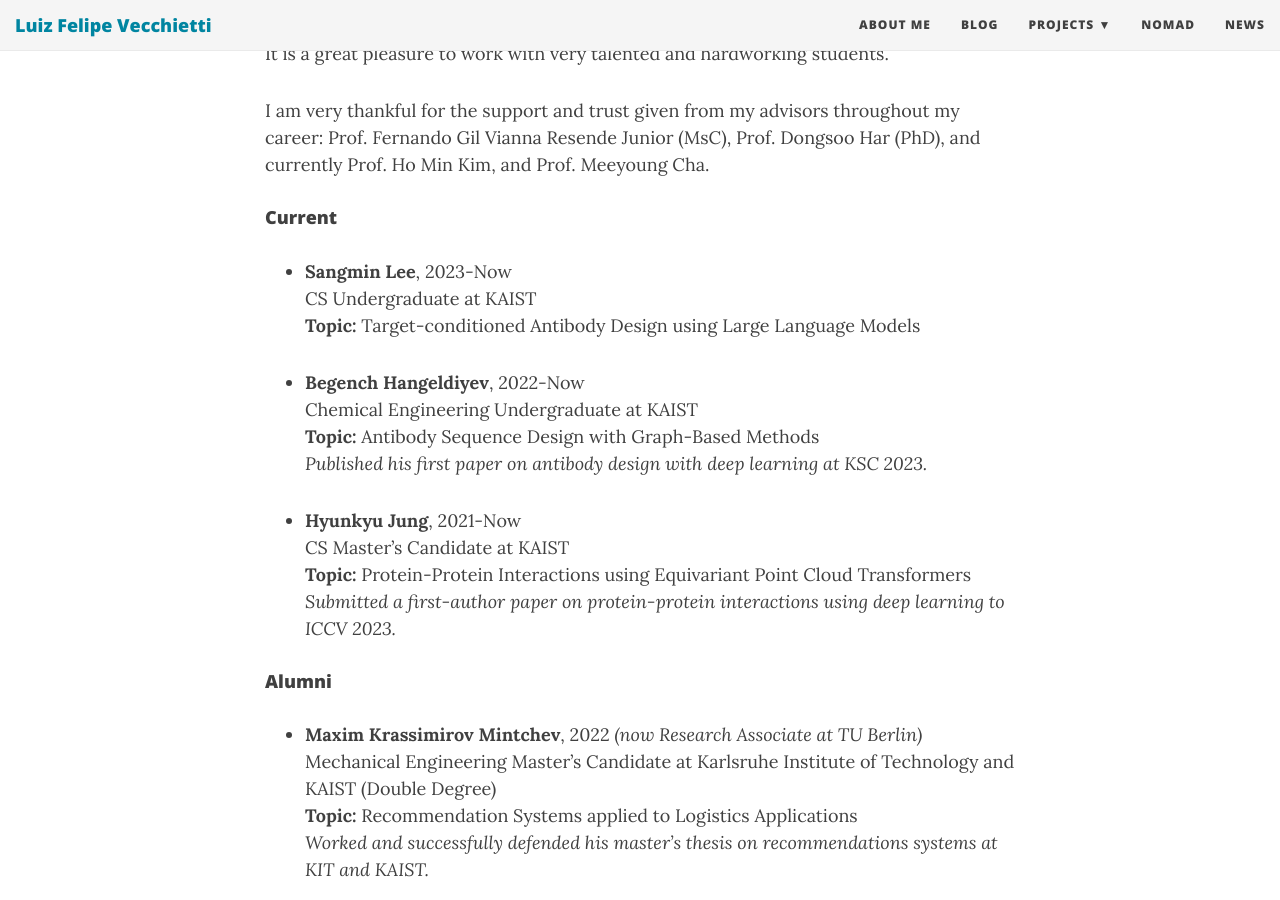
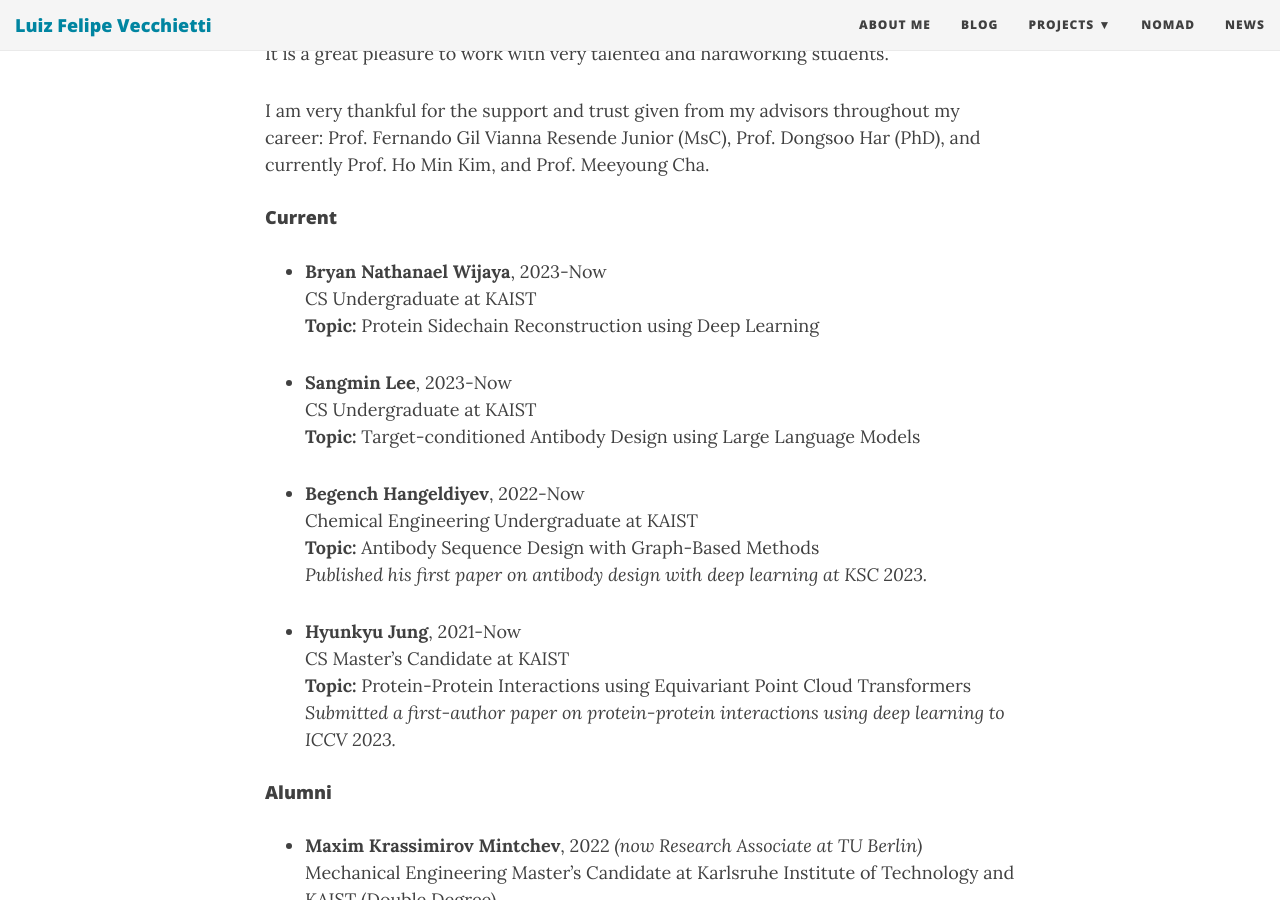
Before and after one commit to lfelipesv/lfelipesv.github.io, a Jekyll site: the page built from aboutme.md, in a window 1280 px wide and 900 px high, scrolled down 5285 px. Built offline with Jekyll 4.4.1, drawn with Linux system fonts in a browser that asks for light colours; nearby versions of some CDN libraries.

Commit message:
added bryan

```diff
--- a/aboutme.md
+++ b/aboutme.md
@@ -138,6 +138,10 @@ I am very thankful for the support and trust given from my advisors throughout m
 
 #### Current
 
+- **Bryan Nathanael Wijaya**, 2023-Now
+CS Undergraduate at KAIST
+**Topic:** Protein Sidechain Reconstruction using Deep Learning
+
 - **Sangmin Lee**, 2023-Now
 CS Undergraduate at KAIST
 **Topic:** Target-conditioned Antibody Design using Large Language Models
```
